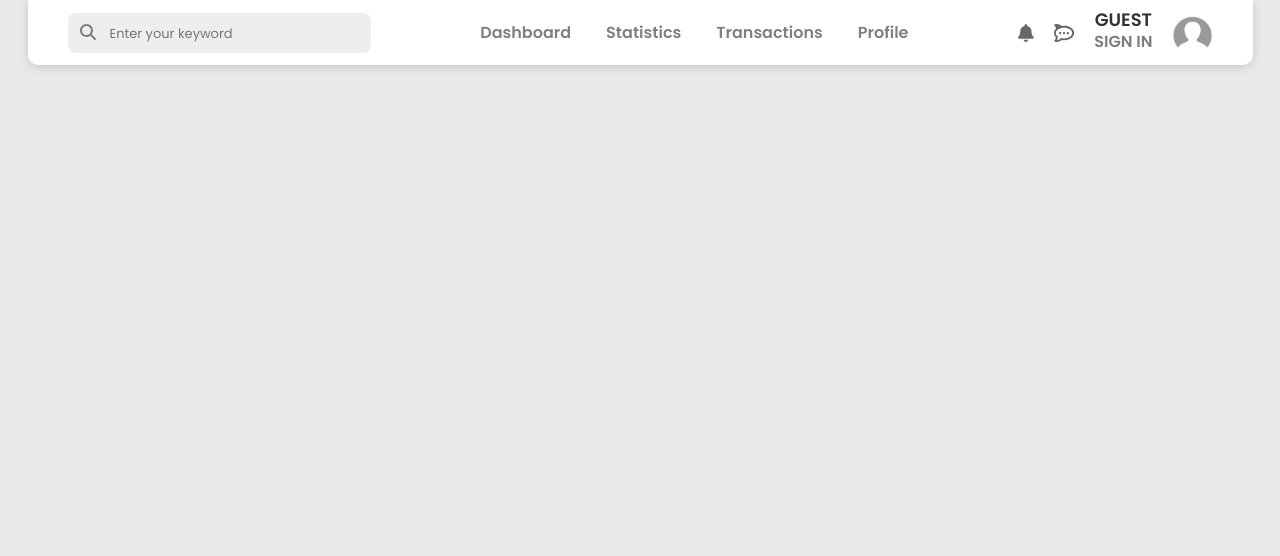
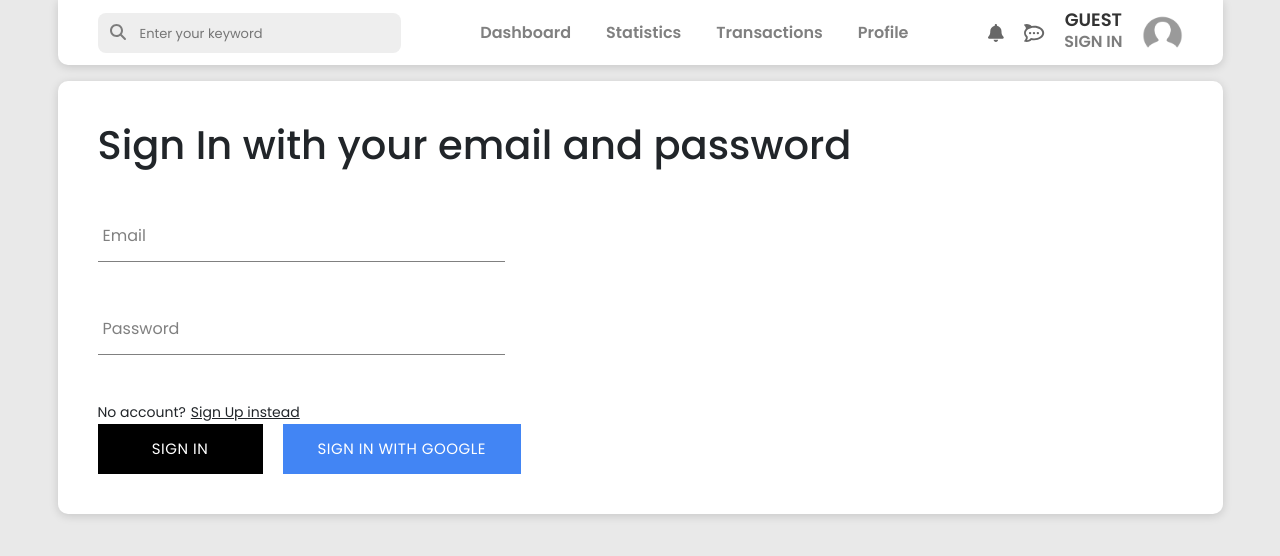
Before and after one commit to nikitaszvan/real-est, a React (Create React App) app: page /auth in a window 1280 px wide. Shown: the top 556 px of the page. Built offline with nearby package versions, Linux system fonts and the light colour scheme.

Commit message:
fixed stying for input fields

```diff
--- a/src/App.js
+++ b/src/App.js
@@ -15,7 +15,7 @@ function App() {
 <Router>
   <NavBar />
   <Routes>
-    <Route path="/sign-in" element={<SignInUp />} />
+    <Route path="/auth" element={<SignInUp />} />
     <Route path="/" element={<Dashboard />} />
   </Routes>
 </Router>
--- a/src/components/dashboard/dashboard.styles.css
+++ b/src/components/dashboard/dashboard.styles.css
@@ -3,7 +3,6 @@
   flex-wrap: wrap;
   gap: 1em;
   justify-content: center;
-  width: 105%;
 }
 
 .dashboard-component {
--- a/src/components/dashboard/dashboard.styles.scss
+++ b/src/components/dashboard/dashboard.styles.scss
@@ -3,7 +3,7 @@
     flex-wrap: wrap;
     gap: 1em;
     justify-content: center;
-    width: 105%;
+    // width: 100%;
 }
 
 
--- a/src/components/form-input/form-input.component.jsx
+++ b/src/components/form-input/form-input.component.jsx
@@ -4,10 +4,10 @@ import { FontAwesomeIcon } from '@fortawesome/react-fontawesome';
 import { faCircleXmark } from '@fortawesome/free-solid-svg-icons';
 
 
-const FormInput = ({ label, classInput, onFocus, ...otherProps }) => {
+const FormInput = ({ label, classInput, onFocus, signUpMode, ...otherProps }) => {
 
     return (
-        <div className={`${classInput} group`} style={{ display: classInput !== 'confirm-password-input' ?  'block' : 'inline-flex'}}>
+        <div className={`${classInput} group`} style={{ display: classInput !== 'confirm-password-input' ?  'block' : 'inline-block', marginBottom: (classInput === 'password-input' && !signUpMode)? '45px' : '5px' }}>
             { label && (
             <label className={`${otherProps.value.length? 'shrink ' : ''}form-input-label`} htmlFor={ label }>{ label }</label>
             )}
--- a/src/components/form-input/form-input.styles.css
+++ b/src/components/form-input/form-input.styles.css
@@ -1,15 +1,15 @@
 .group {
   position: relative;
   margin: 45px 0;
+  width: 40%;
 }
 .group .form-input {
   background: none;
-  background-color: white;
   color: grey;
   font-size: 18px;
   padding: 10px 10px 10px 5px;
   display: block;
-  width: 80%;
+  width: 100%;
   border: none;
   border-radius: 0;
   border-bottom: 1px solid grey;
@@ -49,3 +49,11 @@
 .noDoubleSpace.form-input, .noSpaceInput.form-input {
   margin-bottom: 5px;
 }
+
+.confirm-password-input {
+  margin-bottom: 0px;
+}
+.confirm-password-input > .noSpaceInput {
+  position: relative;
+  bottom: 25px;
+}
--- a/src/components/form-input/form-input.styles.scss
+++ b/src/components/form-input/form-input.styles.scss
@@ -10,15 +10,15 @@ $main-color: black;
 .group {
   position: relative;
   margin: 45px 0;
+  width: 40%;
 
   .form-input {
     background: none;
-    background-color: white;
     color: $sub-color;
     font-size: 18px;
     padding: 10px 10px 10px 5px;
     display: block;
-    width: 80%;
+    width: 100%;
     border: none;
     border-radius: 0;
     border-bottom: 1px solid $sub-color;
@@ -60,3 +60,11 @@ $main-color: black;
 .noDoubleSpace.form-input, .noSpaceInput.form-input {
   margin-bottom: 5px;
 }
+
+.confirm-password-input {
+  margin-bottom: 0px;
+  > .noSpaceInput {
+    position: relative;
+    bottom: 25px;
+  }
+}
--- a/src/components/nav-bar/nav-bar.component.jsx
+++ b/src/components/nav-bar/nav-bar.component.jsx
@@ -57,7 +57,7 @@ const NavBar = () => {
      const signOutHandler = async () => {
         await signOutUser();
         setCurrentUser(null);
-        navigate('/sign-in');
+        navigate('/auth');
      }
 
   return (
--- a/src/components/nav-bar/nav-bar.styles.css
+++ b/src/components/nav-bar/nav-bar.styles.css
@@ -8,7 +8,7 @@
   padding: 0 40px;
   -webkit-box-shadow: 0 2px 10px rgba(0, 0, 0, 0.15);
   -moz-box-shadow: 0 2px 10px rgba(0, 0, 0, 0.15);
-  width: 98%;
+  width: 93.2%;
 }
 
 @media screen and (max-width: 530px) {
--- a/src/components/nav-bar/nav-bar.styles.scss
+++ b/src/components/nav-bar/nav-bar.styles.scss
@@ -8,7 +8,7 @@
     padding: 0 40px;
     -webkit-box-shadow: 0 2px 10px rgba(0, 0, 0, 0.15);
     -moz-box-shadow: 0 2px 10px rgba(0, 0, 0, 0.15);
-    width: 98%;
+    width: 93.2%;
 }
 
 @media screen and (max-width: 530px) {
--- a/src/components/sign-in-up/sign-in-up.component.jsx
+++ b/src/components/sign-in-up/sign-in-up.component.jsx
@@ -11,7 +11,7 @@ import { BrowserRouter as Router, Routes, Route, useNavigate, Navigate, Link, Re
 import FormInput from '../form-input/form-input.component';
 import { UserContext } from '../../contexts/user.context';
 import { FontAwesomeIcon } from '@fortawesome/react-fontawesome';
-import { faCircleXmark, faSquareCheck } from '@fortawesome/free-solid-svg-icons';
+import { faSquareXmark, faSquareCheck } from '@fortawesome/free-solid-svg-icons';
 
 const defaultFormFields = {
     displayName: '',
@@ -196,6 +196,7 @@ const SignInUp = () => {
                         onBlur={() => {handleInputBlur('fullName')}}
                         name='displayName'
                         value={ displayName }
+                        signUpMode = { signUpMode }
                     />)}
 
                     {((signUpMode) && (!hasAtLeastTwoWords(displayName) && (isFullNameInputSelected)) || (!hasAtLeastTwoWords(displayName) && displayName.length > 0)) &&
@@ -207,6 +208,7 @@ const SignInUp = () => {
                         onChange={ handleChange }
                         name='email'
                         value={ email }
+                        signUpMode = { signUpMode }
                     />
 
                     <FormInput
@@ -218,6 +220,7 @@ const SignInUp = () => {
                         onBlur={() => {handleInputBlur('password')}}
                         name='password'
                         value={ password }
+                        signUpMode = { signUpMode }
                     />
                     {signUpMode && ((password.length < 6 && isPasswordInputSelected) || (password.length > 0 && password.length < 6)) &&
                     <p style={{color: 'red'}}>Password must be at least 6 characters</p>}
@@ -227,12 +230,13 @@ const SignInUp = () => {
                                     label='Confirm Password'
                                     classInput={'confirm-password-input'}
                                     type='password'
-                                    onChange={handleChange}
+                                    onChange={ handleChange }
                                     name='confirmPassword'
-                                    value={confirmPassword}
+                                    value={ confirmPassword }
+                                    signUpMode = { signUpMode }
                                 />
                                 {(confirmPassword.length > 0) &&
-                                    <FontAwesomeIcon icon={password === confirmPassword? faSquareCheck : faCircleXmark} style={{ display: 'inline-flex', fontSize: '30px', color: password === confirmPassword ? 'green' : 'red' }} />}
+                                    <FontAwesomeIcon className='verification-icon' icon={password === confirmPassword? faSquareCheck : faSquareXmark} style={{ display: 'inline-block', fontSize: '30px', color: password === confirmPassword ? 'green' : 'red' }} />}
                             </>
                         )}
                     {!(signUpMode) && (
--- a/src/components/sign-in-up/sign-in-up.styles.css
+++ b/src/components/sign-in-up/sign-in-up.styles.css
@@ -5,13 +5,22 @@
   -webkit-box-shadow: 0 2px 10px rgba(0, 0, 0, 0.15);
   -moz-box-shadow: 0 2px 10px rgba(0, 0, 0, 0.15);
   height: auto;
+  width: 93.2%;
+  display: flex;
+}
+
+.email-password-section {
   width: 94%;
-  display: flex;
 }
 
 .switch-sign-method:hover {
   text-decoration: underline;
   cursor: pointer;
+}
+
+.verification-icon {
+  margin-left: 20px;
+  padding-bottom: 10px;
 }
 
 .all-buttons-container {
--- a/src/components/sign-in-up/sign-in-up.styles.scss
+++ b/src/components/sign-in-up/sign-in-up.styles.scss
@@ -5,8 +5,12 @@
     -webkit-box-shadow: 0 2px 10px rgba(0, 0, 0, 0.15);
     -moz-box-shadow: 0 2px 10px rgba(0, 0, 0, 0.15);
     height: auto;
-    width: 94%;
+    width: 93.2%;
     display: flex;
+}
+
+.email-password-section {
+  width: 94%;
 }
 
 .switch-sign-method {
@@ -14,6 +18,11 @@
         text-decoration: underline;
         cursor: pointer;
     }
+}
+
+.verification-icon {
+  margin-left: 20px;
+  padding-bottom: 10px;
 }
 
 .all-buttons-container {
```
